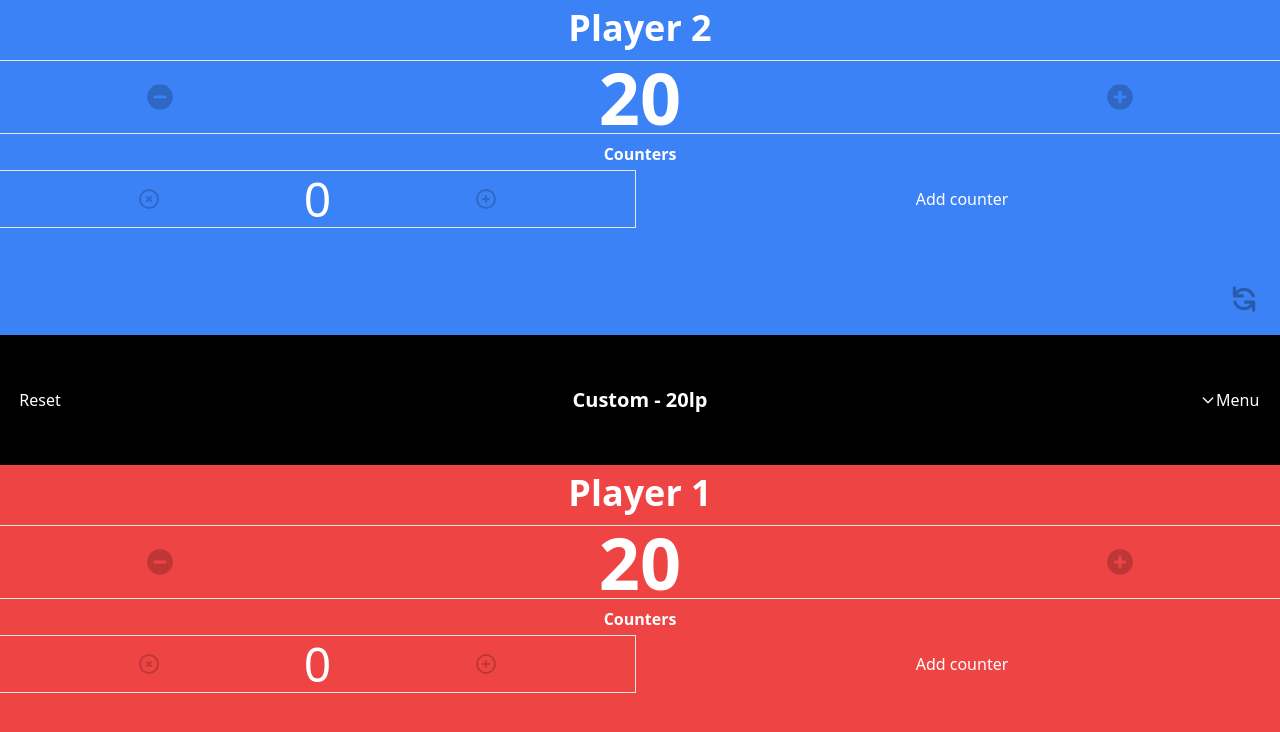
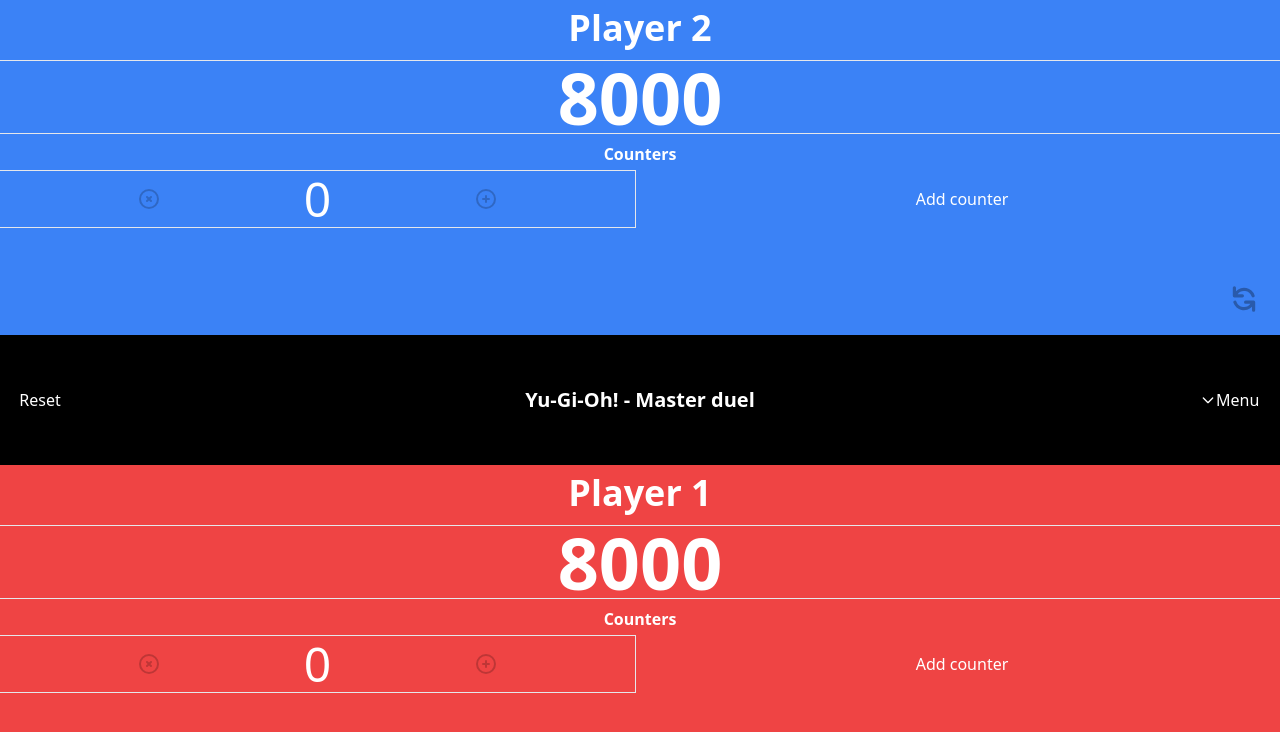
Before and after one commit to didley/lp-track, a React (Create React App) app: page / in a window 1280 px wide. Shown: the top 732 px of the page. Built offline with nearby package versions, Linux system fonts and the light colour scheme.

Commit message:
Changes initial game to YGO Master duel 8000lp

```diff
--- a/src/mockStore.ts
+++ b/src/mockStore.ts
@@ -7,14 +7,14 @@ export const initStore: GlobalState = {
       color: "red",
       cardRotation: 0,
       counters: [0],
-      lp: 20,
+      lp: 8000,
     },
     {
       name: "Player 2",
       color: "blue",
       cardRotation: 0,
       counters: [0],
-      lp: 20,
+      lp: 8000,
     },
   ],
   lpLog: [
@@ -79,12 +79,12 @@ export const initStore: GlobalState = {
     },
   ],
   trackerOpts: {
-    gameConfigKey: "Custom,,20lp",
-    gameName: "Custom",
-    formatName: "20lp",
-    surrenderAvailable: false,
-    lpChangeType: "step",
-    defaultLp: 20,
+    gameConfigKey: "Yu-Gi-Oh!,,Master duel",
+    gameName: "Yu-Gi-Oh!",
+    formatName: "Master duel",
+    surrenderAvailable: true,
+    lpChangeType: "numpad",
+    defaultLp: 80,
   },
   titleBar: {
     menuOpen: false,
```
